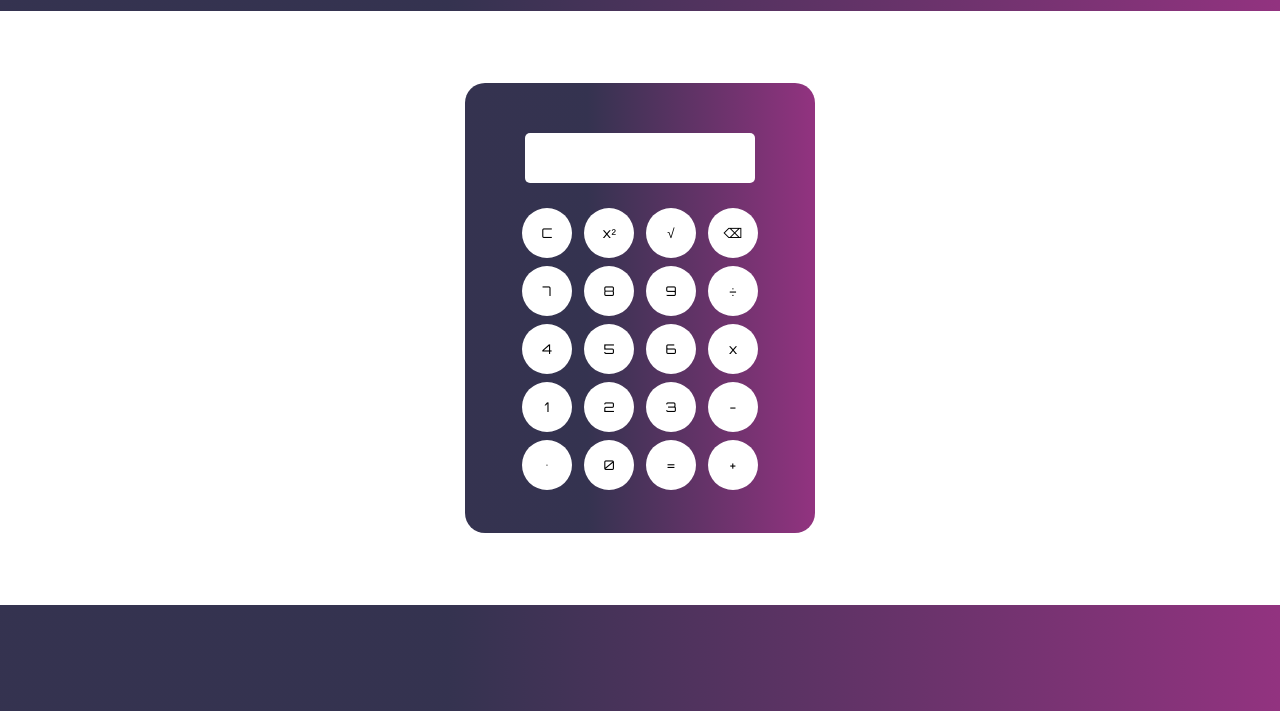
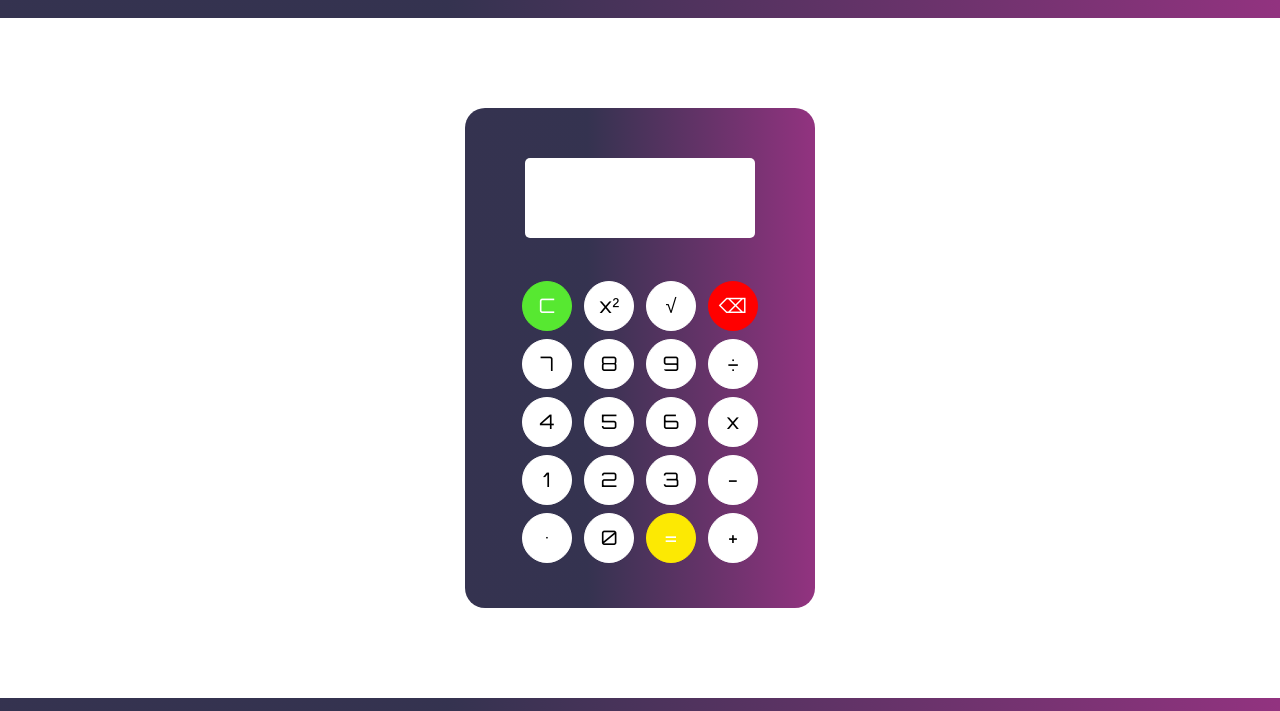
Before and after one commit to joanamelo13/calc-web, a plain HTML site: page index.html in a window 1280 px wide. Shown: the part 187-898 px from the top of the page. Drawn offline with nearby package versions, Linux system fonts and the light colour scheme.

Commit message:
Files of calculator with JS, HTML and CSS.

```diff
--- a/contents/css/style.css
+++ b/contents/css/style.css
@@ -1,13 +1,6 @@
-html{
-    margin: 0;
-    padding: 0;
-    list-style: none;
-    text-decoration: none;
-}
-
 .calc{
     width: 250px;
-    height: 350px;
+    height: 400px;
     text-align: center !important;
     vertical-align: middle !important;
     margin: auto;
@@ -32,8 +25,8 @@ html{
 .result{
     background: #fff;
     width: 230px;
-    height: 50px;
-    text-align: center !important;
+    height: 80px;
+    text-align: right !important;
     vertical-align: middle !important;
     margin: auto;
     margin-left: auto;
@@ -42,6 +35,7 @@ html{
     font-family: 'Orbitron', sans-serif;
     border: none;
     border-radius: 5px;
+    font-size: 34px;
 }
 
 .digits{
@@ -55,15 +49,76 @@ html{
     font-family: 'Orbitron', sans-serif;
     color: #000;
     background: #fff;
+    border: 1px solid;
+    border-color: #fff;
+    font-size: 20px;
 }
 
 .digits:hover{
     background: rgba(255,255,255,0.8);
 }
+.digits-equal{
+    margin: 2px;
+    margin-left: auto;
+    margin-right: auto;
+    width: 50px !important;
+    height: 50px !important;
+    border: none;
+    border-radius: 50%;
+    font-family: 'Orbitron', sans-serif;
+    color:#fff;
+    border: 1px solid;
+    border-color: #fce903;
+    background: #fce903;
+    font-size: 20px;
+}
+.digits-del{
+    margin: 2px;
+    margin-left: auto;
+    margin-right: auto;
+    width: 50px !important;
+    height: 50px !important;
+    border: none;
+    border-radius: 50%;
+    font-family: 'Orbitron', sans-serif;
+    color: #fff;
+    background:#ff0000;
+    border: 1px solid;
+    border-color: #ff0000;
+    font-size: 20px;
+}
+
+.digits-clear{
+    margin: 2px;
+    margin-left: auto;
+    margin-right: auto;
+    width: 50px !important;
+    height: 50px !important;
+    border: none;
+    border-radius: 50%;
+    font-family: 'Orbitron', sans-serif;
+    color: #fff;
+    background: #57E831;
+    border: 1px solid;
+    border-color:#57e831;
+    font-size: 20px;
+}
+
+.digits-equal:hover{
+    background: rgba(255,236,79,0.8);
+}
+
+.digits-clear:hover{
+   background:rgba(87,232,49,0.8);
+}
+
+.digits-del:hover{
+    background: rgba(255,0,0,0.8);
+}
 
 .operation{
-    width: 25% !important;
-    height: 25% !important;
+    width: 15% !important;
+    height: 30% !important;
     margin: auto;
     margin-left: auto;
     margin-right: auto;
@@ -71,6 +126,12 @@ html{
     vertical-align: middle !important;
 }
 
+html{
+    margin: 0;
+    padding: 0;
+    list-style: none;
+    text-decoration: none;
+}
 
 body, head, h1{
     margin: 0;
@@ -85,6 +146,7 @@ header{
     margin: 0;
     padding: 0;
     border: 0px;
+    font-family: 'Playfair Display', serif;
 }
 
 footer{
@@ -97,5 +159,5 @@ footer{
     margin-left: none;
     margin-right: none;
     padding: 75px 75px;
-
+    font-family: 'Playfair Display', serif;
 }
--- a/index.html
+++ b/index.html
@@ -7,13 +7,13 @@
         <link rel="preconnect" href="https://fonts.googleapis.com">
         <link rel="preconnect" href="https://fonts.gstatic.com" crossorigin>
         <link href="https://fonts.googleapis.com/css2?family=Orbitron&display=swap" rel="stylesheet">
+        <link href="https://fonts.googleapis.com/css2?family=Playfair+Display&display=swap" rel="stylesheet">
         <title>Calculadora</title>
     </head>
     <header>
         <div class="background">
             <h1>Calculadora</h1>
             <h2>Operações disponíveis:</h2>
-            <ul>
                 <table class="operation">
                     <th>
                         <li>Soma</li>
@@ -26,53 +26,53 @@
                         <li>Radiciação</li>
                     </th>
                 </table>
-            </ul>
             <br>
         </div>
     </header>
     <body>
-        <br><br><br><br>
+        <br><br><br><br><br>
         <div class="calc">
             <p class="result" id="resultado"></p>
-            <br>
+            <br><br>
             <table class="buttons-digit">
                 <tr>
-                    <td><input class="digits" type="button" value="C"></td>
-                    <td><input class="digits" type="button" value="x²"></td>
-                    <td>­<input class="digits" type="button" value="√"></td>
-                    <td><input class="digits" type="button" value="⌫"></td>
+                    <td><button class="digits-clear" onclick="clean()">C</button></td>
+                    <td><button class="digits" onclick="insert('**')">x²</button></td>
+                    <td><button class="digits" onclick="insert('**(1/2)')">√</button></td>
+                    <td><button class="digits-del" onclick="goback()">⌫</button></td>
                 </tr>
                 <tr>
-                    <td><input class="digits" type="button" value="7"></td>
-                    <td><input class="digits" type="button" value="8"></td>
-                    <td>­<input class="digits" type="button" value="9"></td>
-                    <td><input class="digits" type="button" value="÷"></td>
+                    <td><button class="digits" onclick="insert('7')">7</button></td>
+                    <td><button class="digits" onclick="insert('8')">8</button></td>
+                    <td><button class="digits" onclick="insert('9')">9</button></td>
+                    <td><button class="digits" onclick="insert('/')">÷</button></td>
                 </tr>
                 <tr>
-                    <td><input class="digits" type="button" value="4"></td>
-                    <td><input class="digits" type="button" value="5"></td>
-                    <td>­<input class="digits" type="button" value="6"></td>
-                    <td><input class="digits" type="button" value="x"></td>
+                    <td><button class="digits" onclick="insert('4')">4</button></td>
+                    <td><button class="digits" onclick="insert('5')">5</button></td>
+                    <td><button class="digits" onclick="insert('6')">6</button></td>
+                    <td><button class="digits" onclick="insert('*')">x</button></td>
                 </tr>
                 <tr>
-                    <td><input class="digits" type="button" value="1"></td>
-                    <td><input class="digits" type="button" value="2"></td>
-                    <td>­<input class="digits" type="button" value="3"></td>
-                    <td><input class="digits" type="button" value="-"></td>
+                    <td><button class="digits" onclick="insert('1')">1</button></td>
+                    <td><button class="digits" onclick="insert('2')">2</button></td>
+                    <td><button class="digits" onclick="insert('3')">3</button></td>
+                    <td><button class="digits" onclick="insert('-')">-</button></td>
                 </tr>
                 <tr>
-                    <td><input class="digits" type="button" value="•"></td>
-                    <td><input class="digits" type="button" value="0"></td>
-                    <td><input class="digits" type="button" value="="></td>
-                    <td><input class="digits" type="button" value="+"></td>
+                    <td><button class="digits" onclick="insert('.')">•</button></td>
+                    <td><button class="digits" onclick="insert('0')">0</button></td>
+                    <td><button class="digits-equal" onclick="calculate()">=</button></td>
+                    <td><button class="digits" onclick="insert('+')">+</button></td>
                 </tr>
             </table>
         </div>
-        <br><br><br><br>
+        <br><br><br><br><br>
     </body>
     <footer>
         <br>
         <p>Developed by Joana Melo<br>All rights reserved,  2021</p>
+        <script src="./scripts/script.js"></script>
     </footer>
 
 </html>
--- /dev/null
+++ b/scripts/script.js
@@ -0,0 +1,30 @@
+function clean(){
+    document.getElementById('resultado').innerHTML = "";
+}
+
+function goback(){
+    var result = document.getElementById('resultado').innerHTML;
+
+    document.getElementById('resultado').innerHTML = result.substring(0, result.length -1);
+}
+
+function insert(numb){
+    var digit = document.getElementById('resultado').innerHTML;
+
+    if(digit.length < 8){
+        document.getElementById('resultado').innerHTML = digit + numb;
+    }
+}
+
+function calculate(){
+    var result = document.getElementById('resultado').innerHTML;
+
+    if(result){
+        document.getElementById('resultado').innerHTML = eval(result);
+    }
+
+    else{
+        document.getElementById('resultado').innerHTML = "ERROR";
+    }
+
+}
```
